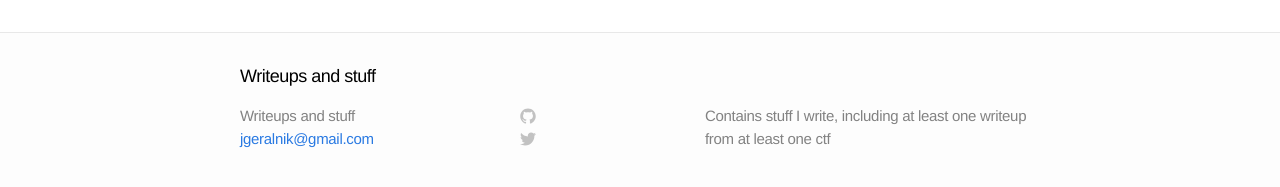
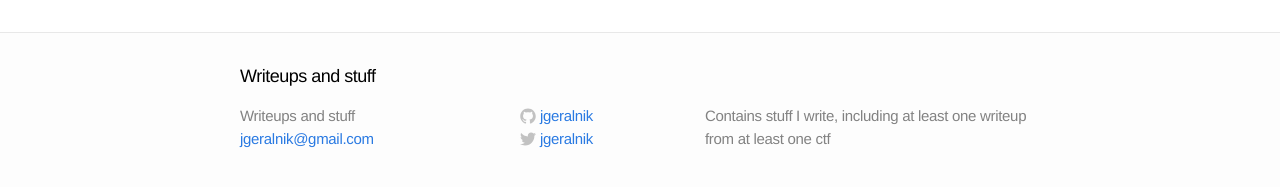
Before and after one commit to 0xAWES0ME/0xAWES0ME.github.io, a Jekyll site: the page built from index.html, in a window 1280 px wide. Shown: the part 462-649 px from the top of the page. Built offline with Jekyll 4.4.1, drawn with Linux system fonts in a browser that asks for light colours; the list of posts is cut into pages by our own code.

Commit message:
Add username to config

```diff
--- a/_config.yml
+++ b/_config.yml
@@ -1,6 +1,7 @@
 # Site settings
 title: Writeups and stuff
 email: jgeralnik@gmail.com
+username: jgeralnik
 description: "Contains stuff I write, including at least one writeup from at least one ctf"
 baseurl: ""
 
```
